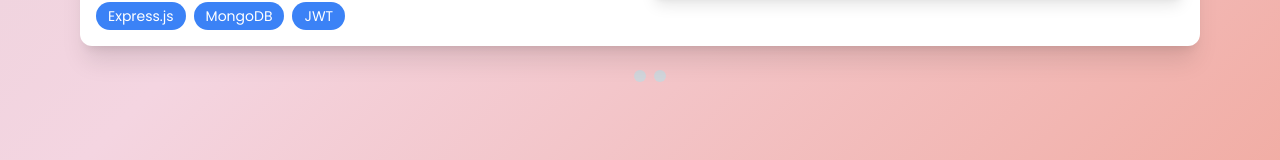
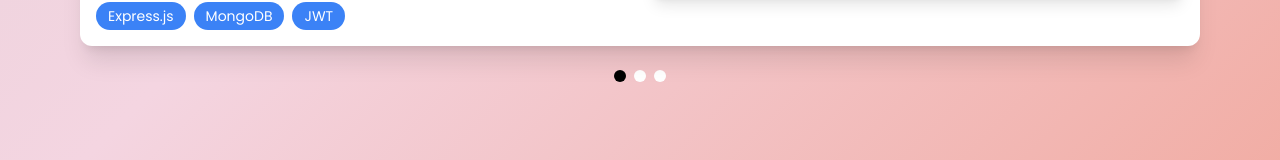
Before and after one commit to Vmkmanoj/Portfolio, a React (Vite) app: page /Project in a window 1280 px wide. Shown: the part 678-838 px from the top of the page. Built offline with nearby package versions, Linux system fonts and the light colour scheme.

Commit message:
color update

```diff
--- a/src/Componant/ProjectShowcase.jsx
+++ b/src/Componant/ProjectShowcase.jsx
@@ -125,7 +125,7 @@ export const ProjectShowcase = () => {
               key={index}
               onClick={() => setCurrentIndex(index)}
               className={`w-3 h-3 rounded-full transition-colors ${
-                index === currentIndex ? "black" : "bg-gray-300"
+                index === currentIndex ? "bg-black" : "bg-white"
               }`}
               aria-label={`Go to project ${index + 1}`}
             />
```
